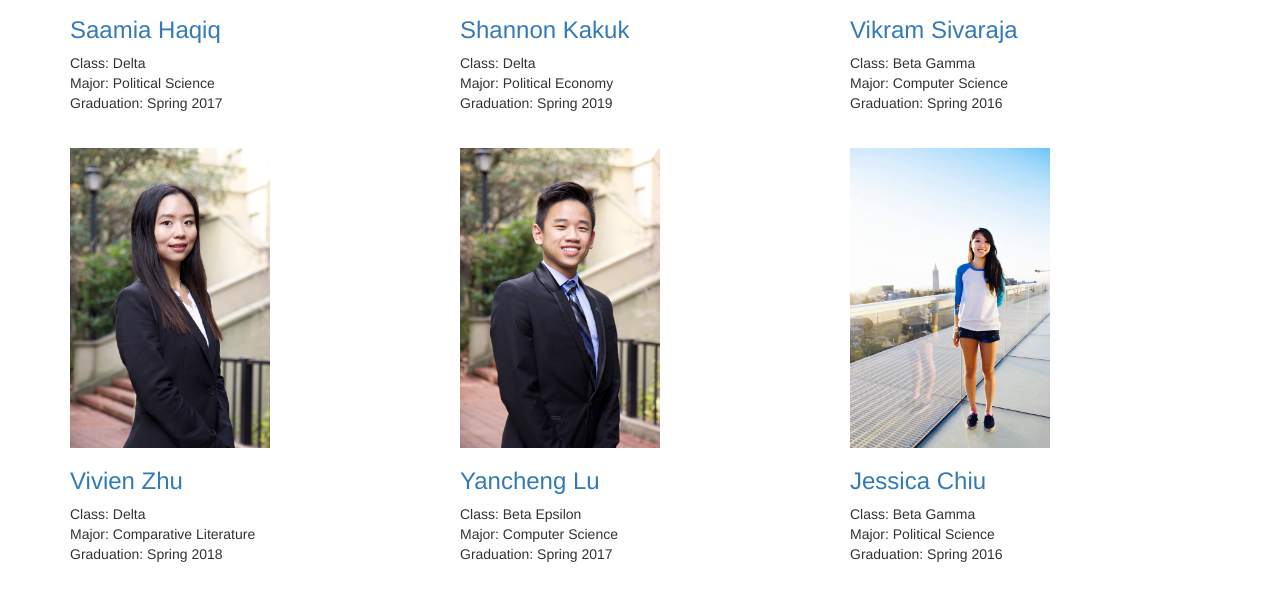
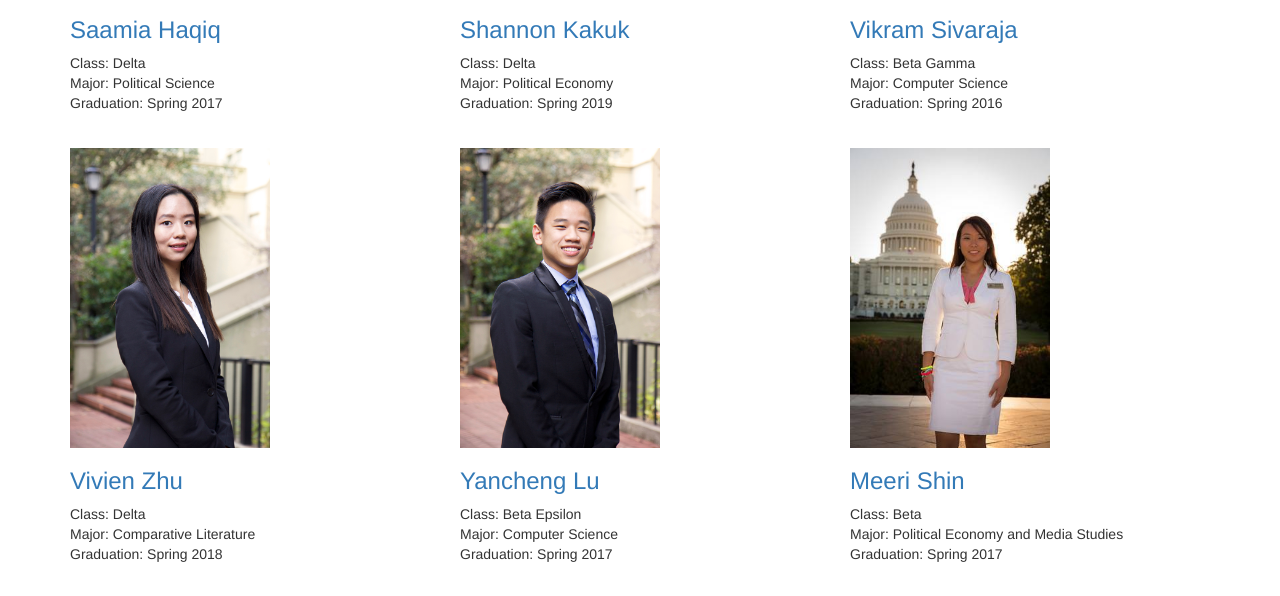
Before and after one commit to ycloo/kapi-website, a plain HTML site: page members-4.html in a window 1280 px wide. Shown: the part 483-1079 px from the top of the page. Drawn offline with Linux system fonts and the light colour scheme; grey boxes are pictures that could not be loaded.

Commit message:
added meeri

```diff
--- a/members-4.html
+++ b/members-4.html
@@ -138,16 +138,16 @@
                 </h3>
                 <p> Class: Beta Epsilon <br> Major: Computer Science<br> Graduation: Spring 2017</p>
             </div>
-
             <div class="col-md-4 portfolio-item">
                 <a href="#">
-                    <img class="img-responsive" src="img/membership/Jessica.jpg" alt="">
+                    <img class="img-responsive" src="img/membership/Meeri.jpg" alt="">
                 </a>
                 <h3>
-                    <a href="https://www.linkedin.com/in/jessicachiuuu">Jessica Chiu</a>
+                    <a href="https://www.linkedin.com/in/jessicachiuuu">Meeri Shin</a>
                 </h3>
-               <p>Class: Beta Gamma <br> Major: Political Science<br> Graduation: Spring 2016</p>
+               <p>Class: Beta <br> Major: Political Economy and Media Studies<br> Graduation: Spring 2017</p>
             </div>
+
         </div>
 
         <!-- Projects Row -->
```
Also changed, not shown: members-3.html (+1 -1 lines), img/membership/Meeri.jpg (added).
